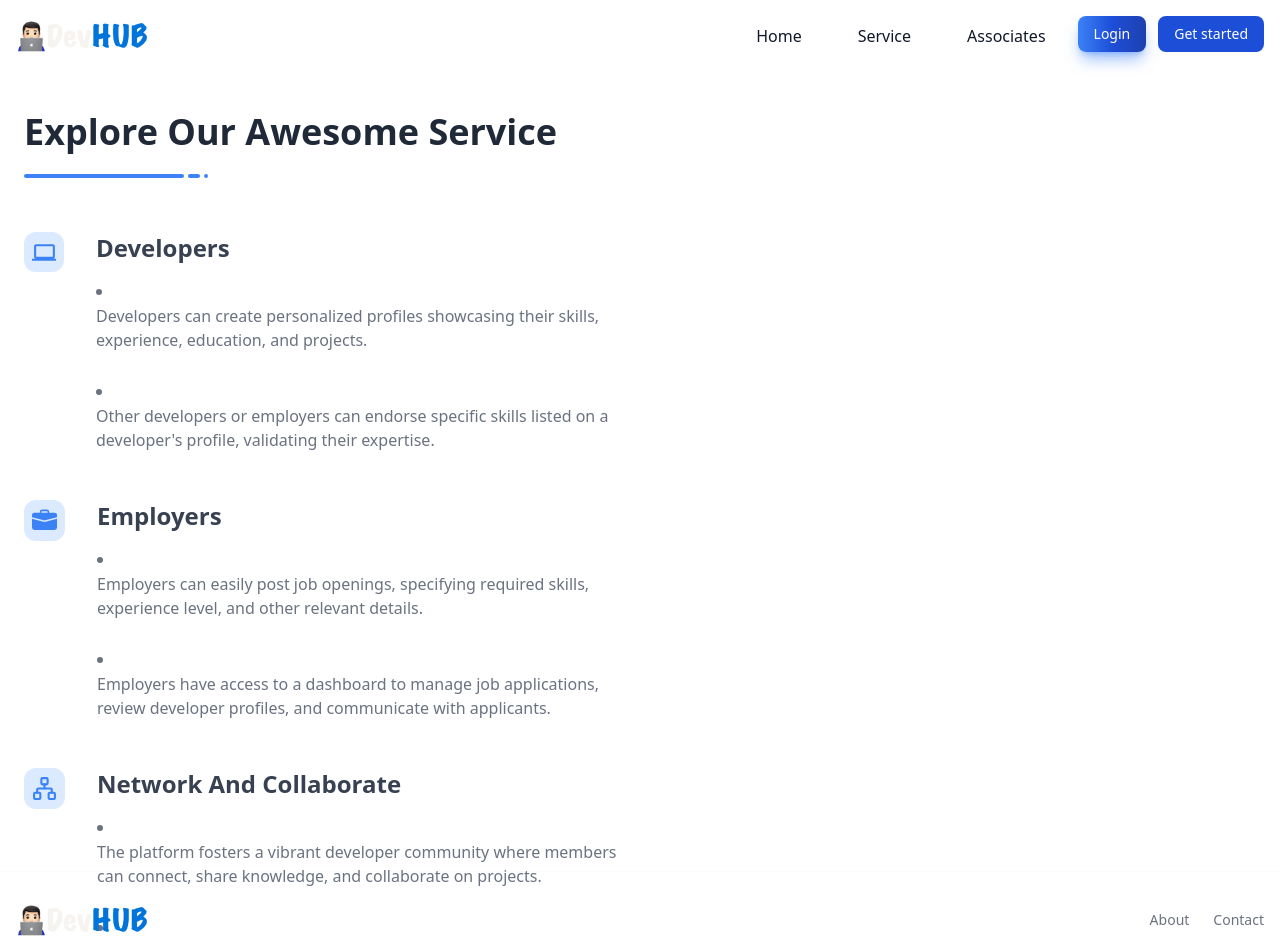
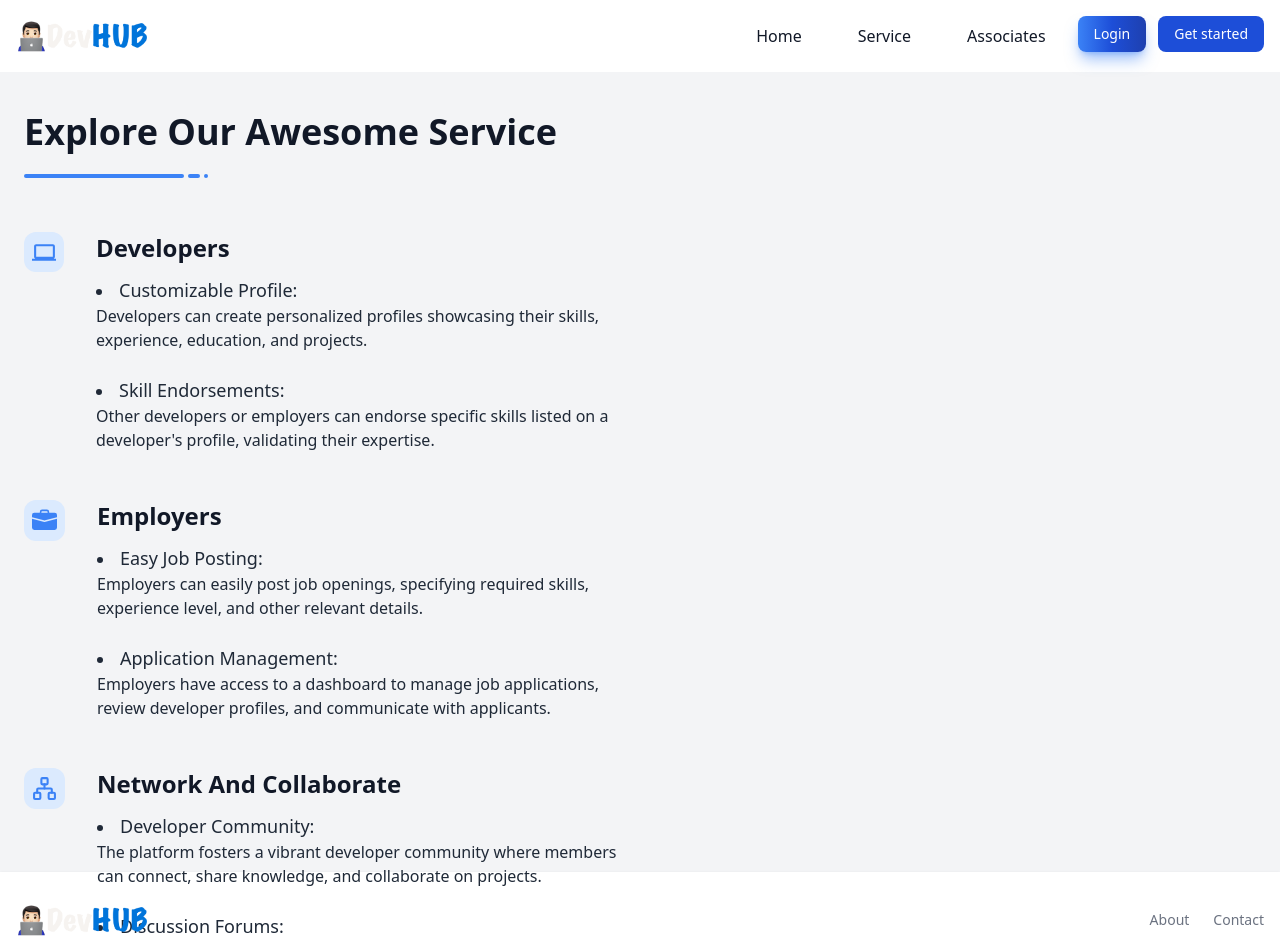
Before and after one commit to FernyCastro8/DevHub, a React (Create React App) app in the folder client/: page /service in a window 1280 px wide. Shown: the top 944 px of the page. Built offline with nearby package versions, Linux system fonts and the light colour scheme.

Commit message:
Client side - Associates && service component, almost fin.

```diff
--- a/client/src/component/Associates.js
+++ b/client/src/component/Associates.js
@@ -2,14 +2,14 @@ import React from 'react'
 
 function Associates() {
     return (
-        <div className='h-screen w-screen overflow-auto bg-gray-200 ' >
+        <div className='h-screen w-screen overflow-auto bg-gray-100 ' >
 
             <section className="p-10">
                 <h1 className="text-center font-bold text-2xl">Associates</h1>
 
                 {/* Search bar */}
                 <form className="max-w-md mx-auto pt-5">
-                    <label for="default-search" className="mb-2 text-sm font-medium text-gray-900 sr-only dark:text-white">Search</label>
+                    <label for="default-search" className="mb-2 text-sm font-medium sr-only text-white">Search</label>
                     <div className="relative">
                         <div className="absolute inset-y-0 start-0 flex items-center ps-3 pointer-events-none">
                             <svg className="w-4 h-4 text-gray-500 dark:text-gray-400" aria-hidden="true" xmlns="http://www.w3.org/2000/svg" fill="none" viewBox="0 0 20 20">
@@ -17,7 +17,7 @@ function Associates() {
                             </svg>
                         </div>
                         <input type="search" id="search-bar"
-                            className="block w-full p-4 ps-10 text-sm text-gray-900 border rounded-2xl border-gray-300 bg-gray-50  dark:bg-gray-300 dark:border-gray-200 dark:placeholder-gray-500 dark:text-white  "
+                            className="block w-full p-4 ps-10 text-sm  border rounded-2xl border-gray-300 bg-gray-50  dark:bg-gray-200 dark:border-gray-200 dark:placeholder-gray-500  "
                             placeholder="Search Associates" required />
                         <button type="submit" className="text-white absolute end-2.5 bottom-2.5 bg-blue-700 hover:bg-blue-800 focus:ring-4 focus:outline-none focus:ring-blue-300 font-medium rounded-lg text-sm px-4 py-2 dark:bg-blue-600 dark:hover:bg-blue-700 dark:focus:ring-blue-800">Search</button>
                     </div>
--- a/client/src/component/Service.js
+++ b/client/src/component/Service.js
@@ -10,12 +10,12 @@ import { BsBriefcaseFill } from "react-icons/bs"; // suitcase icon
 function Service() {
     return (
         <div name="service">
-            <section class="h-screen w-screen bg-white dark:bg-gray-700 ">
+            <section class="h-screen w-screen bg-gray-100 ">
                 <div class="container px-6 py-10 mx-auto">
                     <div class="lg:flex lg:items-center">
                         <div class="w-full space-y-12 lg:w-1/2 ">
                             <div>
-                                <h1 class="text-3xl font-semibold text-gray-800 capitalize lg:text-4xl dark:text-white">Explore our awesome Service</h1>
+                                <h1 class="text-3xl font-semibold text-gray-900 capitalize lg:text-4xl ">Explore our awesome Service</h1>
 
                                 <div class="mt-2">
                                     <span class="inline-block w-40 h-1 rounded-full bg-blue-500"></span>
@@ -32,13 +32,17 @@ function Service() {
                                 </span>
 
                                 <div class="mt-4 md:mx-4 md:mt-0">
-                                    <h1 class="text-2xl font-semibold text-gray-700 capitalize dark:text-white">Developers</h1>
+                                    <h1 class="text-2xl font-semibold text-gray-900 capitalize ">Developers</h1>
 
-                                    <p class="mt-3 text-gray-500 dark:text-gray-300">
-                                        <li ClassName=""><span className='text-white text-lg'>Customizable Profile:</span> <p>Developers can create personalized profiles showcasing their skills, experience, education, and projects.</p>
+                                    <p class="mt-3 text-gray-800">
+                                        <li ClassName="">
+                                            <span className=' text-lg'>Customizable Profile:</span>
+                                            <p>Developers can create personalized profiles showcasing their skills, experience, education, and projects.</p>
                                         </li>
                                         <br />
-                                        <li ClassName=""><span className='text-white text-lg'>Skill Endorsements:</span> <p>Other developers or employers can endorse specific skills listed on a developer's profile, validating their expertise.</p>
+                                        <li ClassName="">
+                                            <span className=' text-lg'>Skill Endorsements:</span>
+                                            <p>Other developers or employers can endorse specific skills listed on a developer's profile, validating their expertise.</p>
                                         </li>
                                     </p>
                                 </div>
@@ -50,14 +54,17 @@ function Service() {
                                 </span>
 
                                 <div class="mt-4 md:mx-4 md:mt-0">
-                                    <h1 class="text-2xl font-semibold text-gray-700 capitalize dark:text-white">Employers</h1>
+                                    <h1 class="text-2xl font-semibold text-gray-900 capitalize ">Employers</h1>
 
-                                    <p class="mt-3 text-gray-500 dark:text-gray-300">
-                                        <li ClassName=""><span className='text-white text-lg'>Easy Job Posting:</span>
+                                    <p class="mt-3 text-gray-800">
+                                        <li ClassName="">
+                                            <span className='text-lg'>Easy Job Posting:</span>
                                             <p>Employers can easily post job openings, specifying required skills, experience level, and other relevant details.</p>
                                         </li>
                                         <br />
-                                        <li ClassName=""><span className='text-white text-lg'>Application Management:</span> <p>Employers have access to a dashboard to manage job applications, review developer profiles, and communicate with applicants.</p>
+                                        <li ClassName="">
+                                            <span className='text-lg'>Application Management:</span>
+                                            <p>Employers have access to a dashboard to manage job applications, review developer profiles, and communicate with applicants.</p>
                                         </li>
                                     </p>
                                 </div>
@@ -69,14 +76,16 @@ function Service() {
                                 </span>
 
                                 <div class="mt-4 md:mx-4 md:mt-0">
-                                    <h1 class="text-2xl font-semibold text-gray-700 capitalize dark:text-white">Network and Collaborate</h1>
+                                    <h1 class="text-2xl font-semibold text-gray-900 capitalize ">Network and Collaborate</h1>
 
-                                    <p class="mt-3 text-gray-500 dark:text-gray-300">
-                                        <li ClassName=""><span className='text-white text-lg'>Developer Community:</span>
+                                    <p class="mt-3 text-gray-800">
+                                        <li ClassName="">
+                                            <span className='text-lg'>Developer Community:</span>
                                             <p>The platform fosters a vibrant developer community where members can connect, share knowledge, and collaborate on projects.</p>
                                         </li>
                                         <br />
-                                        <li ClassName=""><span className='text-white text-lg'>Discussion Forums:</span>
+                                        <li ClassName="">
+                                            <span className='text-lg'>Discussion Forums:</span>
                                             <p>Dedicated discussion forums allow developers to seek advice, share insights, and engage in industry-related discussions.</p>
                                         </li>
                                     </p>
```
